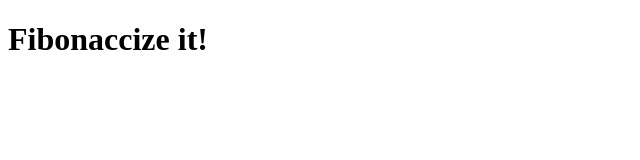
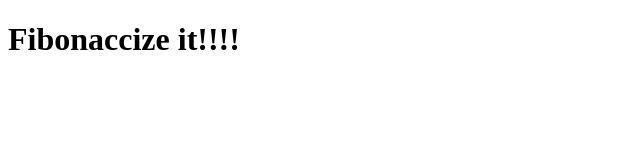
Before and after one commit to adransdell/Fibonacci, a plain HTML site: page index.html in a window 1280 px wide. Shown: the full height of the page, 0-640 px from the left. Drawn offline with Linux system fonts and the light colour scheme.

Commit message:
add exclamation

```diff
--- a/index.html
+++ b/index.html
@@ -9,7 +9,7 @@
 </head>
 <body>
 
-  <h1>Fibonaccize it!</h1>
+  <h1>Fibonaccize it!!!! </h1>
 
 </body>
 
```
